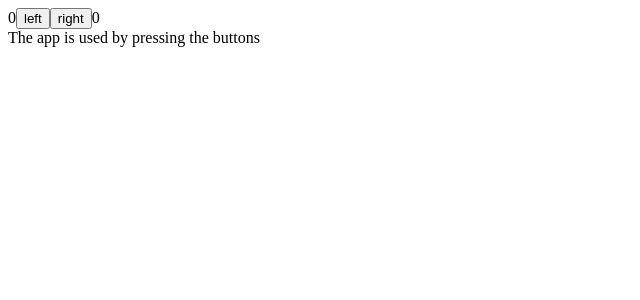
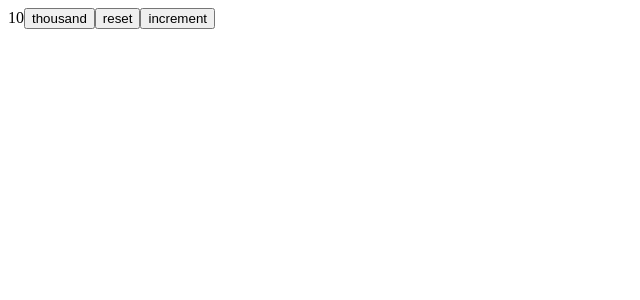
Before and after one commit to albertxtran/part1, a React (Create React App) app in the folder unicafe/: page / in a window 1280 px wide. Shown: the top 300 px of the page, without its empty margins (0-640 px from the left). Built offline with nearby package versions, Linux system fonts and the light colour scheme.

Commit message:
Event Handling Revisited
Used a function that returns a function to define event handler

```diff
--- a/unicafe/src/App.js
+++ b/unicafe/src/App.js
@@ -1,41 +1,17 @@
 import { useState } from "react";
 
-const History = (props) => {
-  if (props.allClicks.length === 0) {
-    return <div>The app is used by pressing the buttons</div>;
-  }
-  return <div>Button press history: {props.allClicks.join(" ")}</div>;
-};
-
-const Button = ({ handleClick, text }) => (
-  <button onClick={handleClick}>{text}</button>
-);
-
 const App = () => {
-  const [clicks, setClicks] = useState({
-    left: 0,
-    right: 0,
-  });
-
-  const [allClicks, setAll] = useState([]);
-
-  const handleLeftClick = () => {
-    setAll(allClicks.concat("L"));
-    setClicks({ ...clicks, left: clicks.left + 1 });
-  };
-
-  const handleRightClick = () => {
-    setAll(allClicks.concat("R"));
-    setClicks({ ...clicks, right: clicks.right + 1 });
+  const [value, setValue] = useState(10);
+  const setToValue = (number) => () => {
+    setValue(number);
   };
 
   return (
     <div>
-      {clicks.left}
-      <Button handleClick={handleLeftClick} text="left" />
-      <Button handleClick={handleRightClick} text="right" />
-      {clicks.right}
-      <History allClicks={allClicks} />
+      {value}
+      <button onClick={setToValue(1000)}>thousand</button>
+      <button onClick={setToValue(0)}>reset</button>
+      <button onClick={setToValue(value + 1)}>increment</button>
     </div>
   );
 };
```
